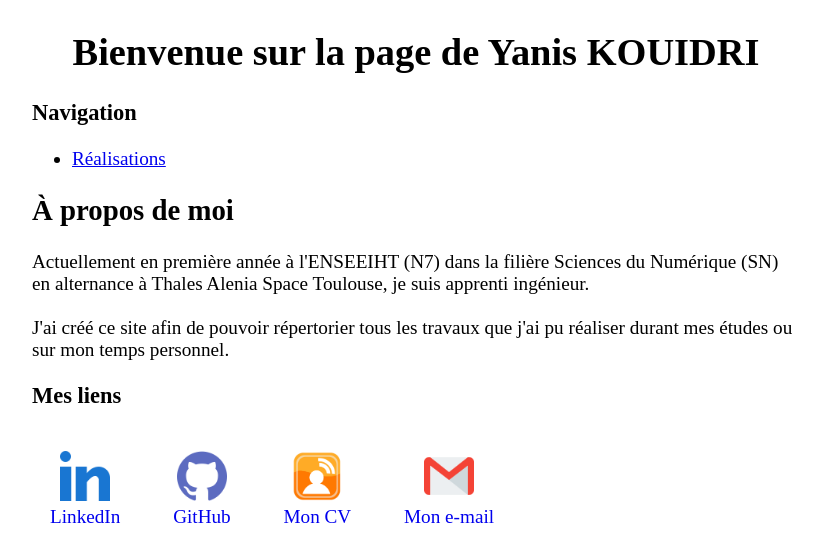
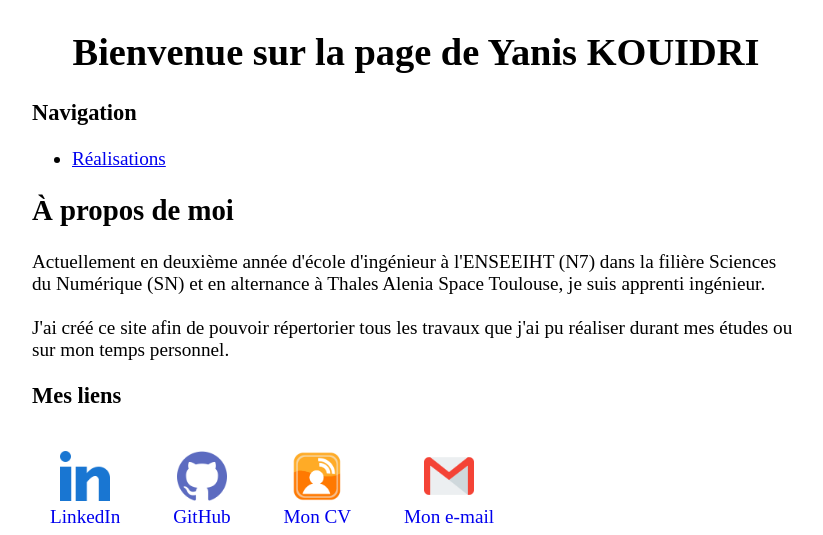
Before and after one commit to Yanis-Kouidri/personal-website-htdocs, a PHP site: page / in a window 1280 px wide. Shown: the top 535 px of the page, without its empty margins (224-1047 px from the left). Run offline with PHP 8.4, Linux system fonts and the light colour scheme; some web fonts are replaced.

Commit message:
Updating bio

```diff
--- a/htdocs/index.php
+++ b/htdocs/index.php
@@ -27,7 +27,7 @@
     <section>
         <h2>À propos de moi</h2>
         <div>
-		    Actuellement en première année à l'ENSEEIHT (N7) dans la filière Sciences du Numérique (SN) en alternance à Thales Alenia Space Toulouse,
+		    Actuellement en deuxième année d'école d'ingénieur à l'ENSEEIHT (N7) dans la filière Sciences du Numérique (SN) et en alternance à Thales Alenia Space Toulouse,
 		    je suis apprenti ingénieur.
         </div>
         <br>
```
